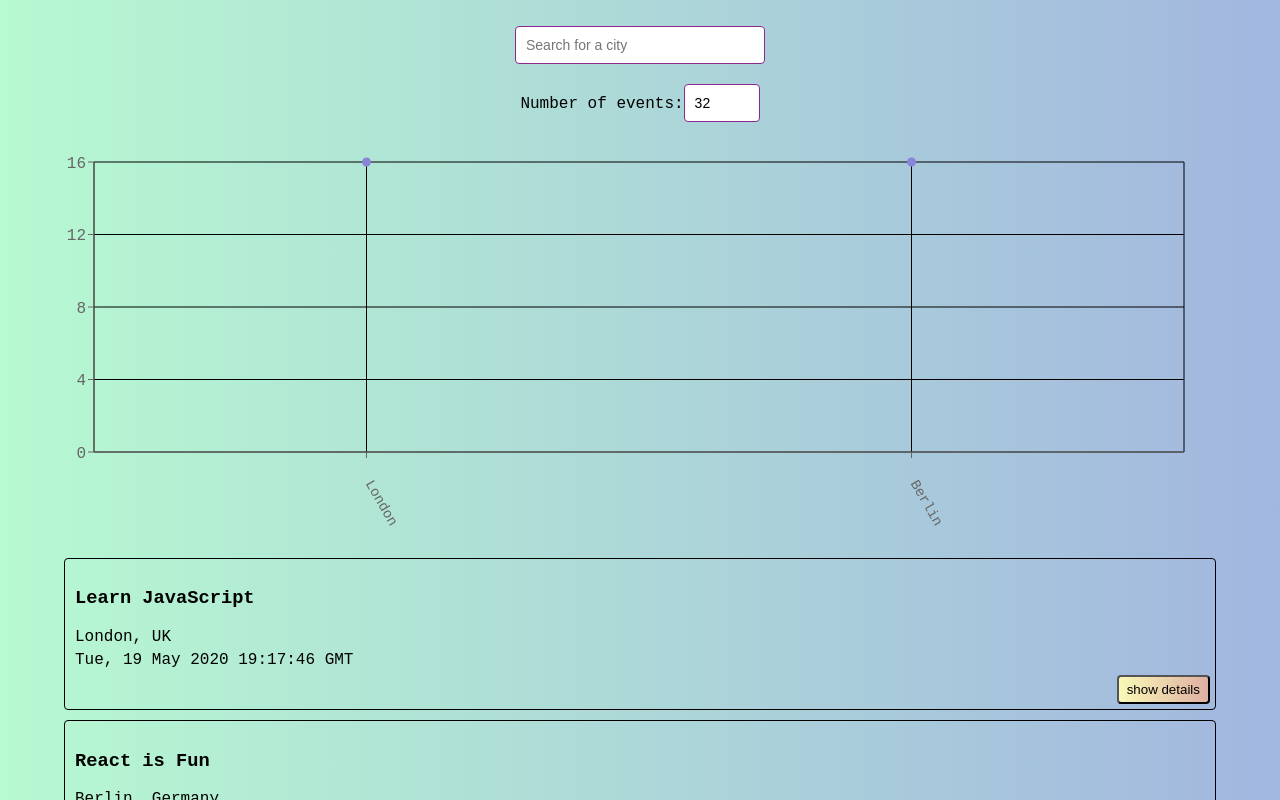
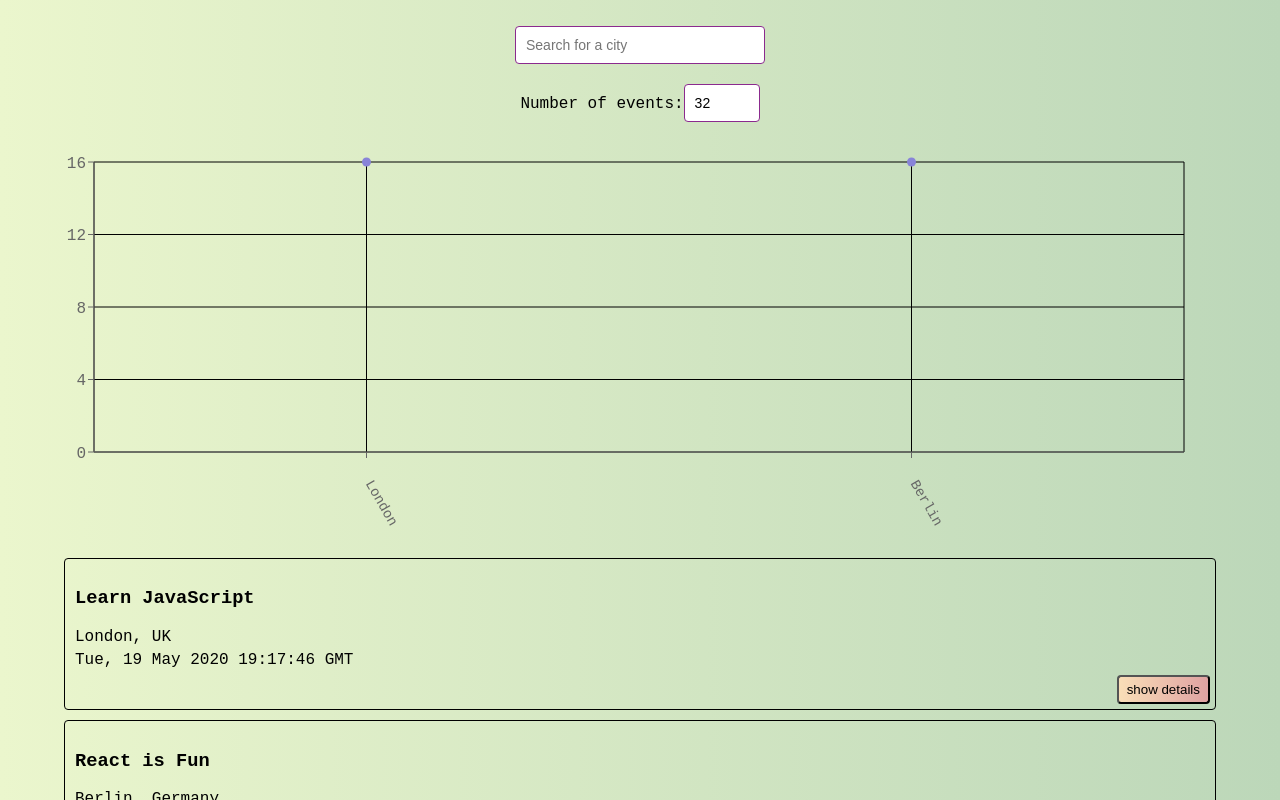
Before and after one commit to bphil1041/meet-app, a React (Create React App) app: page / in a window 1280 px wide. Shown: the top 800 px of the page. Built offline with nearby package versions, Linux system fonts and the light colour scheme; what atatus-spa would draw is missing.

Commit message:
Update App.css

```diff
--- a/src/App.css
+++ b/src/App.css
@@ -86,11 +86,11 @@ input[type="number"] {
   border-radius: 4px;
   outline: none;
   cursor: pointer;
-  background: linear-gradient(to right, #f9f9b7, #dfafa2);
+  background: linear-gradient(to right, #f9deb7, #dfa2a2);
 }
 
 body {
-  background: linear-gradient(to right, #b7f9d1, #a2b6df);
+  background: linear-gradient(to right, #ebf6cd, #bcd7b9);
   font-family: monospace;
   font-size: large;
 }
```
